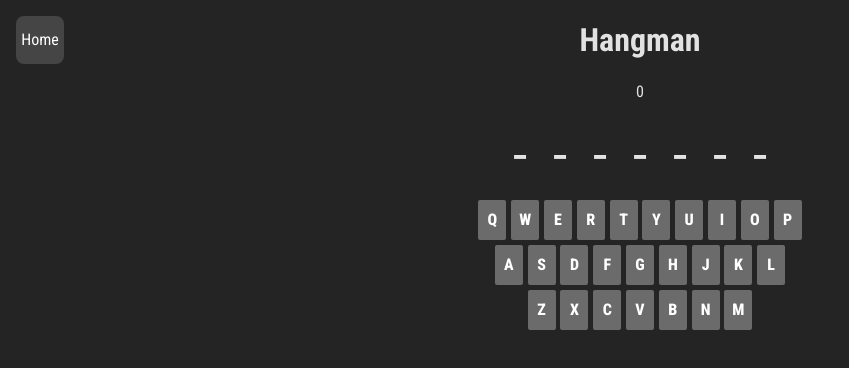
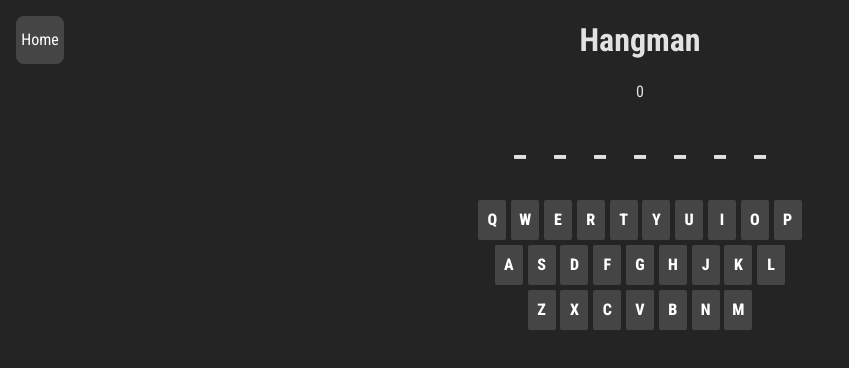
Before and after one commit to rmatsuda21/BunchaGames, a React (Vite) app: page /games/hangman in a window 1280 px wide. Shown: the top 368 px of the page, without its empty margins (0-849 px from the left). Built offline with nearby package versions, Linux system fonts and the light colour scheme.

Commit message:
update default styles

```diff
--- a/src/index.css
+++ b/src/index.css
@@ -15,3 +15,9 @@
   -webkit-font-smoothing: antialiased;
   -moz-osx-font-smoothing: grayscale;
 }
+
+button {
+  border: none;
+  border-radius: 0;
+  color: inherit;
+}
--- a/src/pages/games/hangman.module.scss
+++ b/src/pages/games/hangman.module.scss
@@ -8,6 +8,9 @@
 
   button {
     cursor: pointer;
+    background-color: rgba(255, 255, 255, 0.15);
+    border: none;
+    color: white;
   }
 }
 
```
